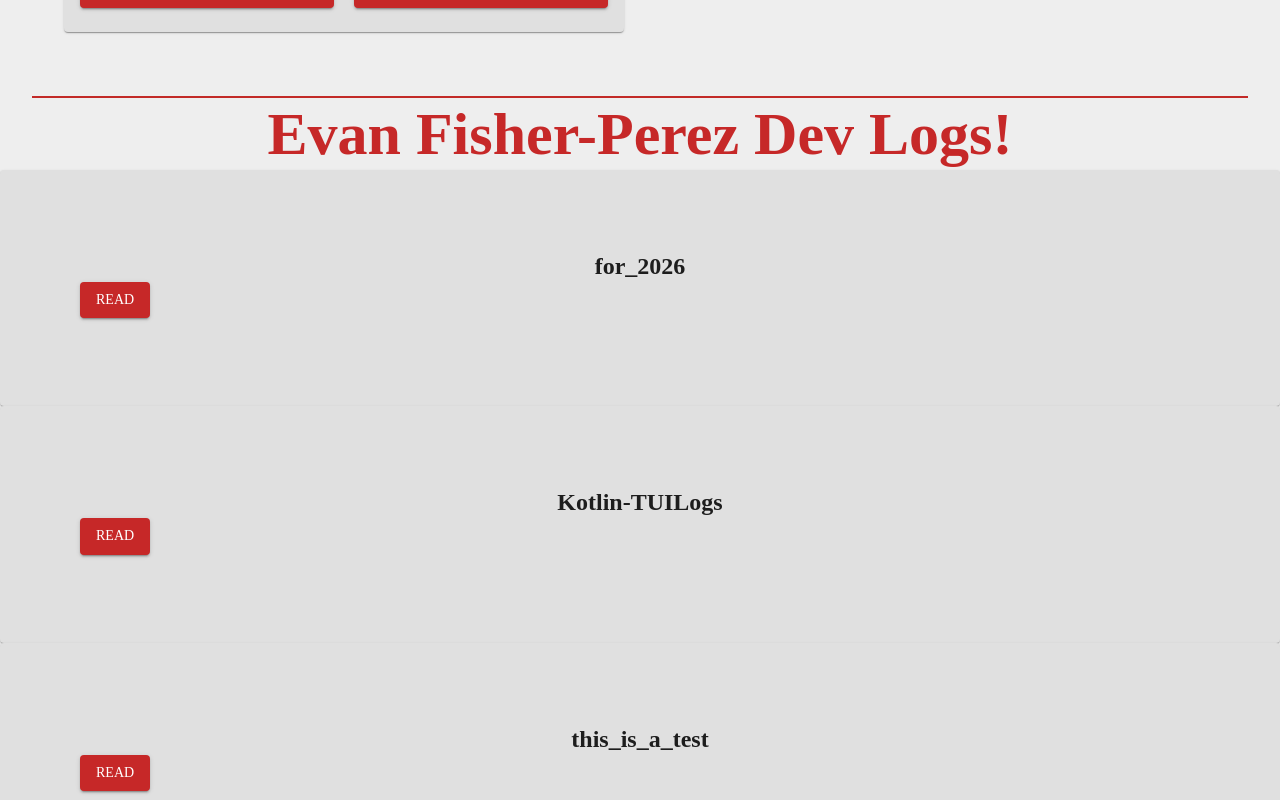
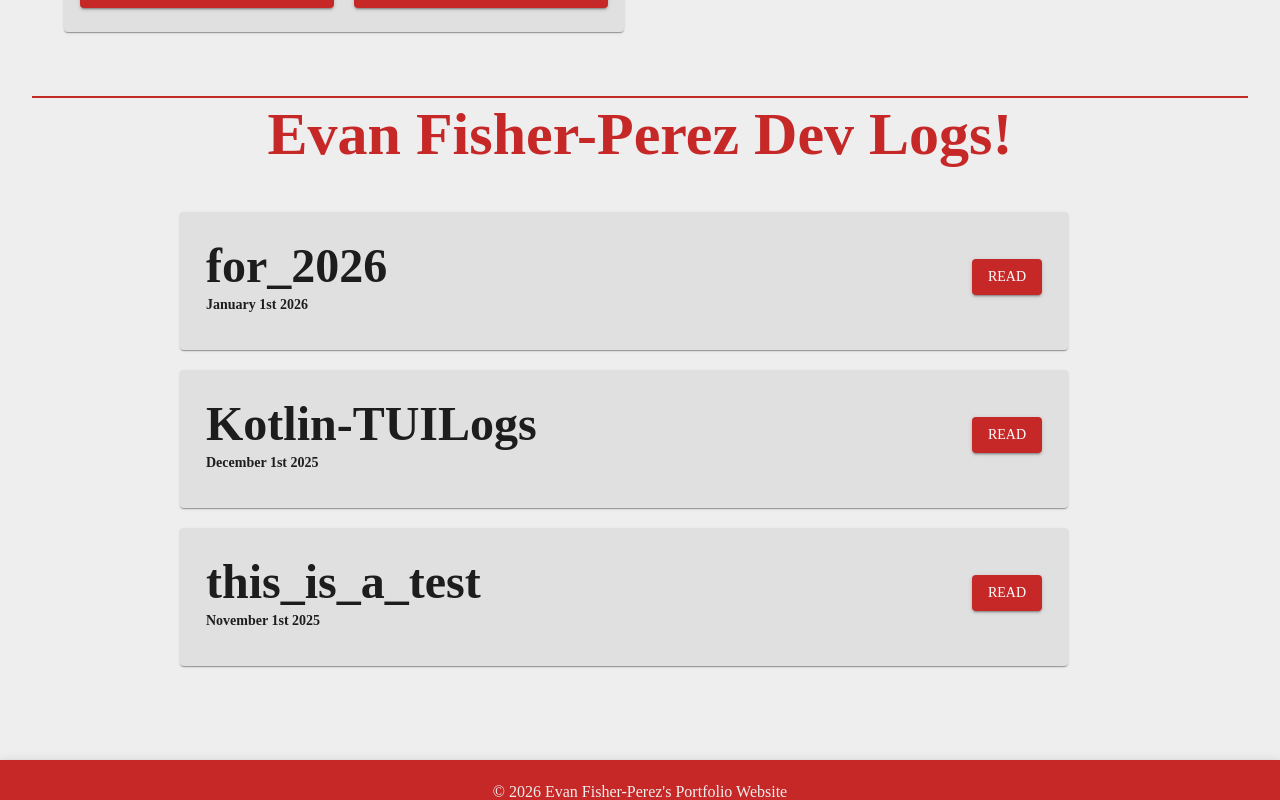
Before and after one commit to evanfp582/evanfp582.github.io, a React (Create React App) app: page /#/ in a window 1280 px wide. Shown: the part 3700-4500 px from the top of the page. Built offline with nearby package versions, Linux system fonts and the light colour scheme.

Commit message:
Made the blog section look decent

```diff
--- a/src/App.js
+++ b/src/App.js
@@ -72,7 +72,7 @@ function App() {
     },
   });
 
-  const devLogs = ["for_2026", "Kotlin-TUILogs", "this_is_a_test"]
+  const devLogs = [{"title": "for_2026", "date": "January 1st 2026"}, {"title": "Kotlin-TUILogs", "date": "December 1st 2025"}, {"title": "this_is_a_test", "date": "November 1st 2025"}]
 
   return (
     <ThemeContext.Provider value={{
@@ -182,10 +182,10 @@ function App() {
               </>
             } />
             {devLogs.map((file, index) => (
-              <Route path={`/${file}`} element={<>
+              <Route path={`/${file.title}`} element={<>
                 <Navbar />
                 <FadeInSection>
-                  <DevLogPost file={`${file}.md`} />
+                  <DevLogPost file={`${file.title}.md`} />
                 </FadeInSection>
                 <Footer />
                 </>
--- a/src/sections/DevLogs.js
+++ b/src/sections/DevLogs.js
@@ -19,28 +19,35 @@ const DevLog = ({files}) => {
         </Typography>
       </Box>
 
+      <Grid container justifyContent="center" spacing={4} sx={{ padding: "4rem" }}>
       {files.map((file, index) => (
-        <Card key={index} sx={{ padding: "4rem" }}>
+        <Card key={index} sx={{margin: "10px", padding:"10px", width:"75%" }}>
           <CardContent>
-            <Typography variant="h5" sx={{ fontWeight: "bold", textAlign: "center" }}>
-              {file}
-            </Typography>
-            {/* <Typography color="text.secondary" sx={{ marginBottom: 2, fontSize: "20px" }}>
-              {project.description}
-            </Typography> */}
-            <Box sx={{ display: "flex", gap: "20px" }}>
+           <Grid container alignItems="center">
+            <Grid>
+              <Typography variant="h3" sx={{ fontWeight: "bold" }}>
+                {file.title}
+              </Typography>
+              <Typography variant="subtitle2" sx={{ fontWeight: "bold" }}>
+                {file.date}
+              </Typography>
+            </Grid>
+
+            <Grid sx={{ marginLeft: "auto" }}>
               <Button
                 variant="contained"
                 color="primary"
-                href={"/#/"+file}
+                href={`/#/${file.title}`}
                 onClick={() => window.scrollTo(0, 0)}
               >
                 Read
               </Button>
-            </Box>
+            </Grid>
+          </Grid>
           </CardContent>
         </Card>
       ))}
+      </Grid>
     </Box>
   );
 };
```
